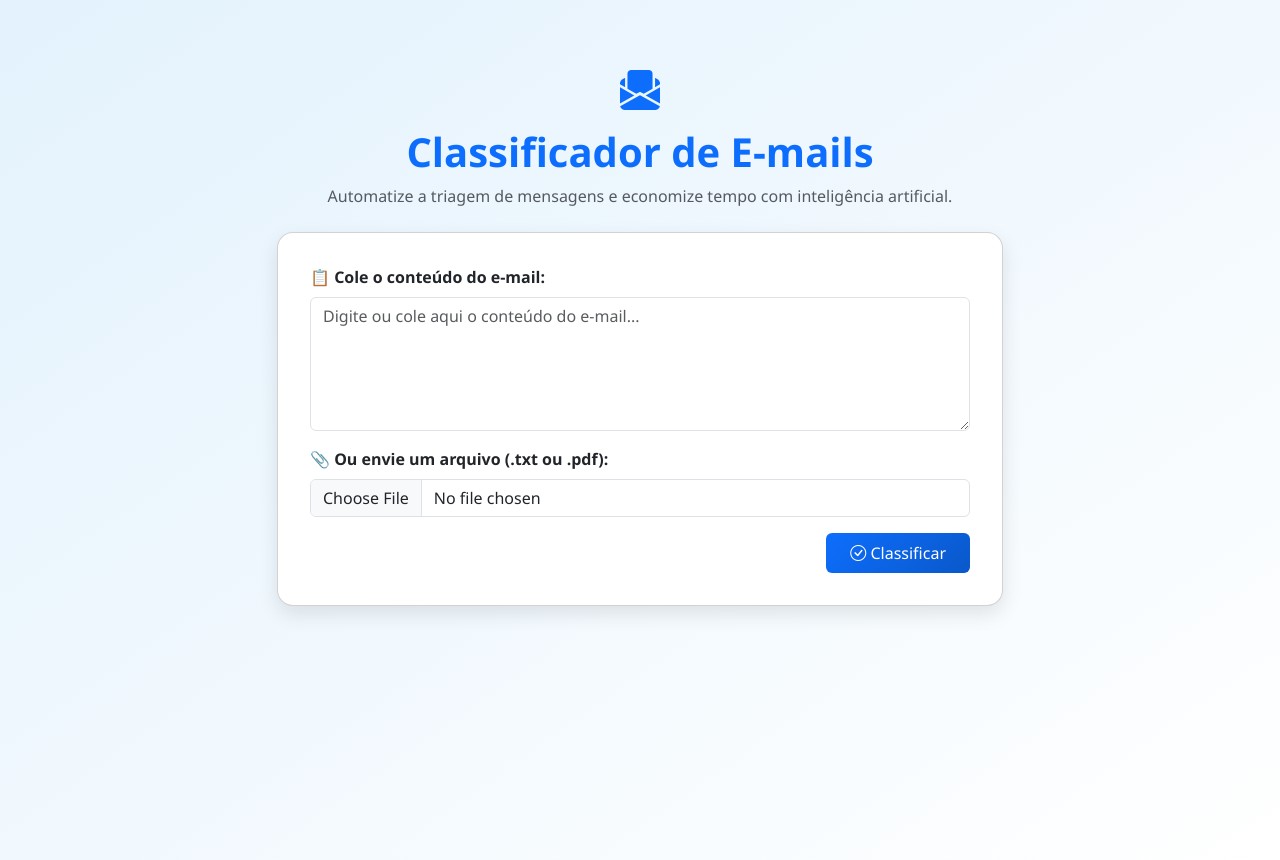
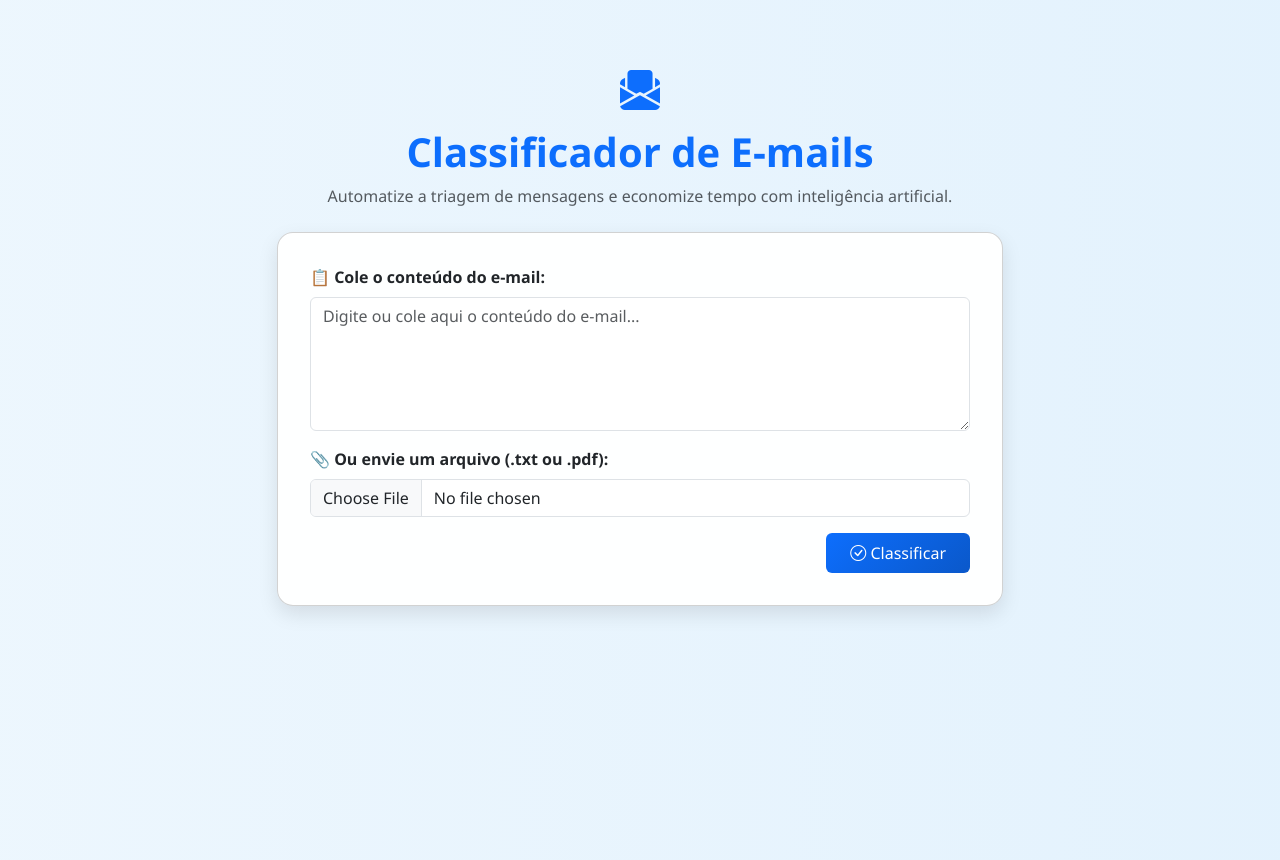
Before and after one commit to Maurocesar12/CasePratico, a Flask app: page / in a window 1280 px wide. Run offline with Flask 3, Linux system fonts and the light colour scheme.

Commit message:
style: melhorando o estilo da página

```diff
--- a/templates/index.html
+++ b/templates/index.html
@@ -8,10 +8,19 @@
   <link href="https://cdn.jsdelivr.net/npm/bootstrap-icons@1.10.5/font/bootstrap-icons.css" rel="stylesheet">
   <style>
     body {
-      background: linear-gradient(145deg, #e3f2fd, #ffffff);
+      background: linear-gradient(270deg, #e3f2fd, #ffffff, #f8f9fa);
+      background-size: 600% 600%;
+      animation: gradientFlow 15s ease infinite;
       min-height: 100vh;
       font-family: "Segoe UI", sans-serif;
     }
+
+    @keyframes gradientFlow {
+      0% {background-position: 0% 50%;}
+      50% {background-position: 100% 50%;}
+      100% {background-position: 0% 50%;}
+    }
+
     .container {
       max-width: 750px;
       margin-top: 60px;
@@ -20,6 +29,7 @@
       border-radius: 16px;
       box-shadow: 0 8px 20px rgba(0,0,0,0.1);
       padding: 2rem;
+      background-color: rgba(255, 255, 255, 0.95);
     }
     .btn-gradient {
       background: linear-gradient(135deg, #0d6efd, #0a58ca);
@@ -50,7 +60,7 @@
       <p class="text-muted">Automatize a triagem de mensagens e economize tempo com inteligência artificial.</p>
     </div>
 
-    <div class="card bg-white">
+    <div class="card">
       <form method="POST" enctype="multipart/form-data">
         <div class="mb-3">
           <label for="email_text" class="form-label fw-semibold">📋 Cole o conteúdo do e-mail:</label>
```
